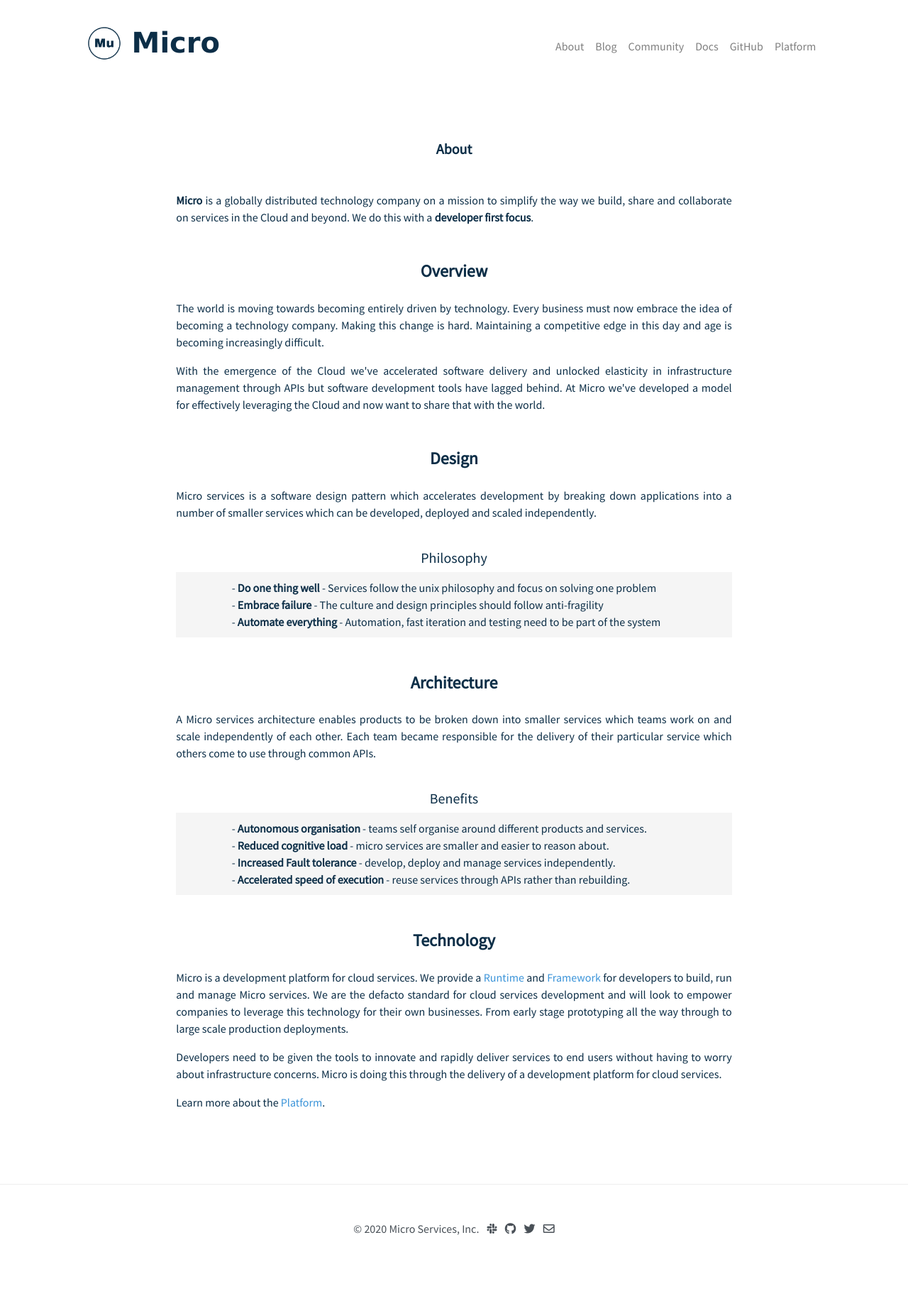
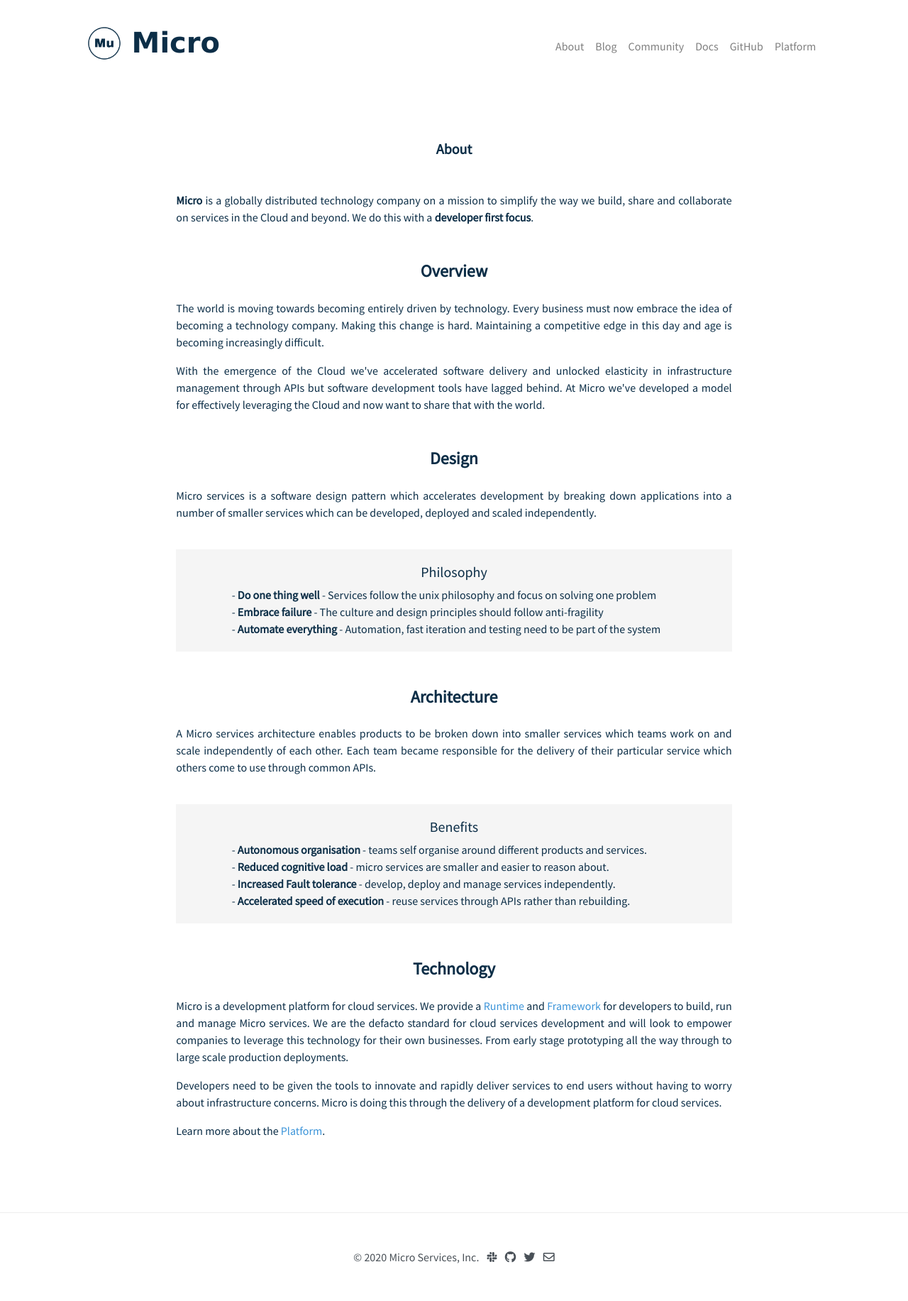
Before and after one commit to micro-community/go-micro-v2-doc, a Jekyll site: the page about/index.html, which Jekyll copies as it is, in a window 1280 px wide. Shown: the whole page at 71% size. Built offline with Jekyll 4.4.1, drawn with Linux system fonts in a browser that asks for light colours; nearby versions of some CDN libraries; before the commit the page ends 1793 px from its top, so only the background shows below that.

Commit message:
update about

```diff
--- a/about/index.html
+++ b/about/index.html
@@ -25,7 +25,7 @@
 	    margin: 50px 0 25px 0;
 	    }
 	    .quote {
-		padding: 10px 10% 10px 10%;
+		padding: 20px 10% 20px 10%;
 		background-color: #f5f5f5;
 		list-style: none;
 	    }
@@ -87,8 +87,8 @@
 			breaking down applications into a number of smaller services which can be developed,
 			deployed and scaled independently.</p>
 			<br>
-			<h5><center>Philosophy</center></h5>
 			<ul class="quote">
+				<li><h5><center>Philosophy</center></h5></li>
 				<li>- <b>Do one thing well</b> - Services follow the unix philosophy and focus on solving one problem</li>
 				<li>- <b>Embrace failure</b> - The culture and design principles should follow anti-fragility</li>
 				<li>- <b>Automate everything</b> - Automation, fast iteration and testing need to be part of the system</li>
@@ -101,8 +101,8 @@
 			the delivery of their particular service which others come to use through common APIs.</p>
 
 			<br>
-			<h5><center>Benefits</center></h5>
 			<ul class="quote">
+				<li><h5><center>Benefits</center></h5></li>
 				<li>- <b>Autonomous organisation</b> - teams self organise around different products and services.</li>
 
 				<li>- <b>Reduced cognitive load</b> - micro services are smaller and easier to reason about.
```
Lines whose indentation alone changed are shown as unchanged.
